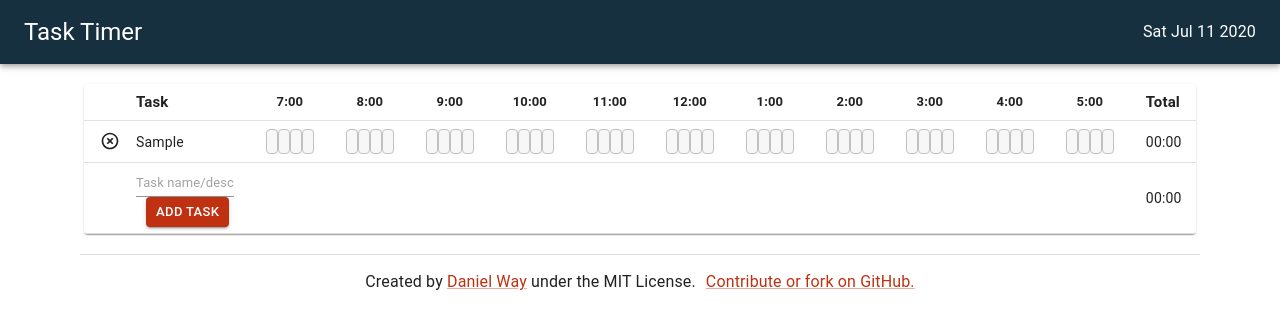
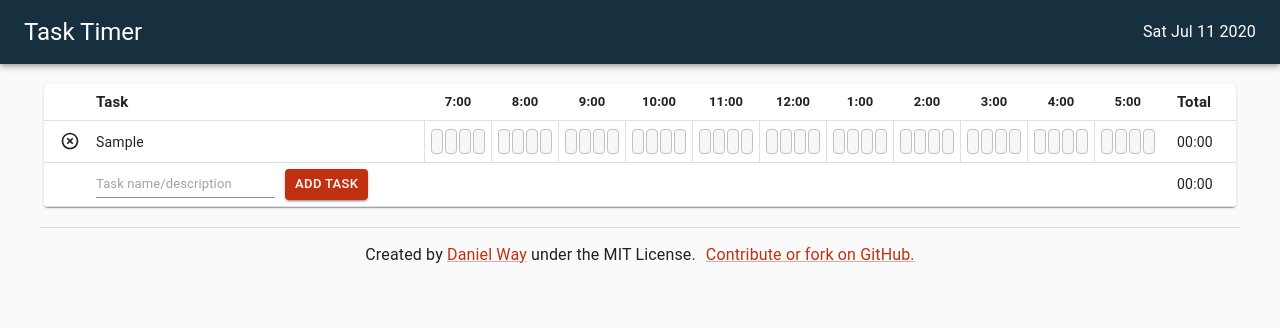
Before and after one commit to danielway/task-timer, a React (Create React App) app: page / in a window 1280 px wide. Both pictures are taken after typing "Sample" into the empty fields and a click on the button "ADD TASK". Shown: the top 328 px of the page. Built offline with nearby package versions, Linux system fonts and the light colour scheme.

Commit message:
Styling changes

```diff
--- a/src/components/task/TaskCreationRow.tsx
+++ b/src/components/task/TaskCreationRow.tsx
@@ -41,7 +41,7 @@ class TaskCreationRow extends React.Component<
     return (
       <TableRow>
         <TableCell className='icon' />
-        <TableCell className='cell'>
+        <TableCell>
           <Input
             style={{ fontSize: 13 }}
             placeholder="Task name/description"
--- a/src/components/time/TimeRow.css
+++ b/src/components/time/TimeRow.css
@@ -10,6 +10,7 @@
   border-radius: 4px;
   border: 1px solid #c1c1c1;
   background-color: #f7f7f7;
+  margin: 0 1px;
 }
 
 .increment:hover {
--- a/src/components/time/TimeRow.tsx
+++ b/src/components/time/TimeRow.tsx
@@ -28,7 +28,7 @@ class TimeRowCell extends React.Component<TimeRowProps> {
    * @param hour The hour, non-indexed.
    */
   renderHour = (hour: number) => (
-    <TableCell key={hour} className='cell'>
+    <TableCell key={hour} className='cell increment-cell'>
       <div className="incrementContainer">
         {[0, 1, 2, 3].map((segment) => this.renderSegment(hour * 4 + segment))}
       </div>
--- a/src/components/time/TimeSummaryCell.tsx
+++ b/src/components/time/TimeSummaryCell.tsx
@@ -9,7 +9,7 @@ class TimeSummaryCell extends React.Component<any> {
   render() {
     const totalMinutes = this.props.timeCount * 15;
     return (
-      <TableCell className='header'>
+      <TableCell>
         {this.getHours(totalMinutes)}:{this.getMinutes(totalMinutes)}
       </TableCell>
     );
--- a/src/index.css
+++ b/src/index.css
@@ -1,3 +1,13 @@
+body {
+    background-color: #fafafa !important;
+}
+
+@media (min-width: 1280px) {
+    #root .MuiContainer-root {
+        max-width: 1280px;
+    }
+}
+
 th.header {
     font-weight: bold;
     font-size: 15px;
@@ -13,6 +23,12 @@ th.time {
 
 td.cell {
     font-size: 14px;
+    padding-left: 5px;
+    padding-right: 5px;
+}
+
+td.increment-cell {
+    border-left: 1px solid #e0e0e0;
 }
 
 td.icon {
```
